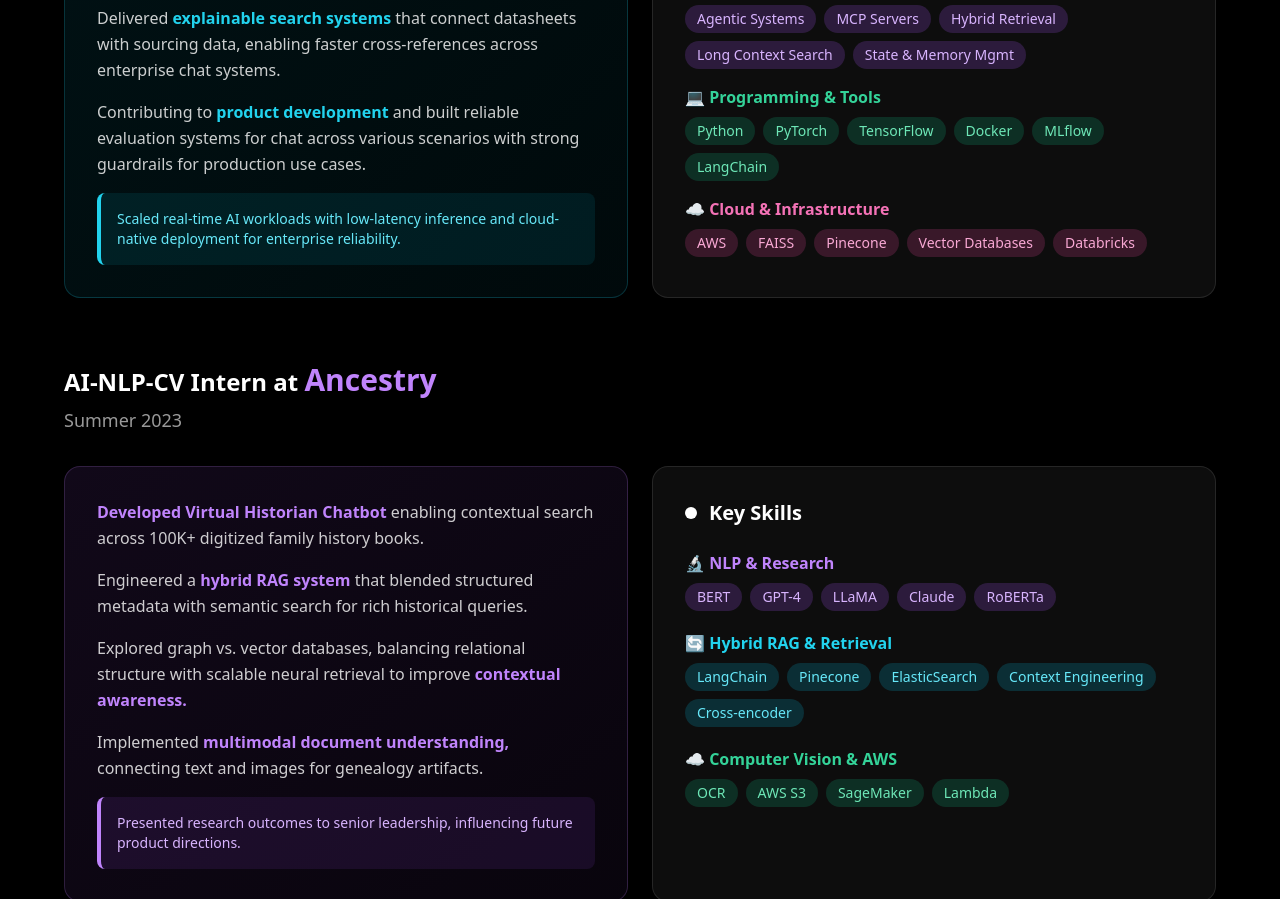
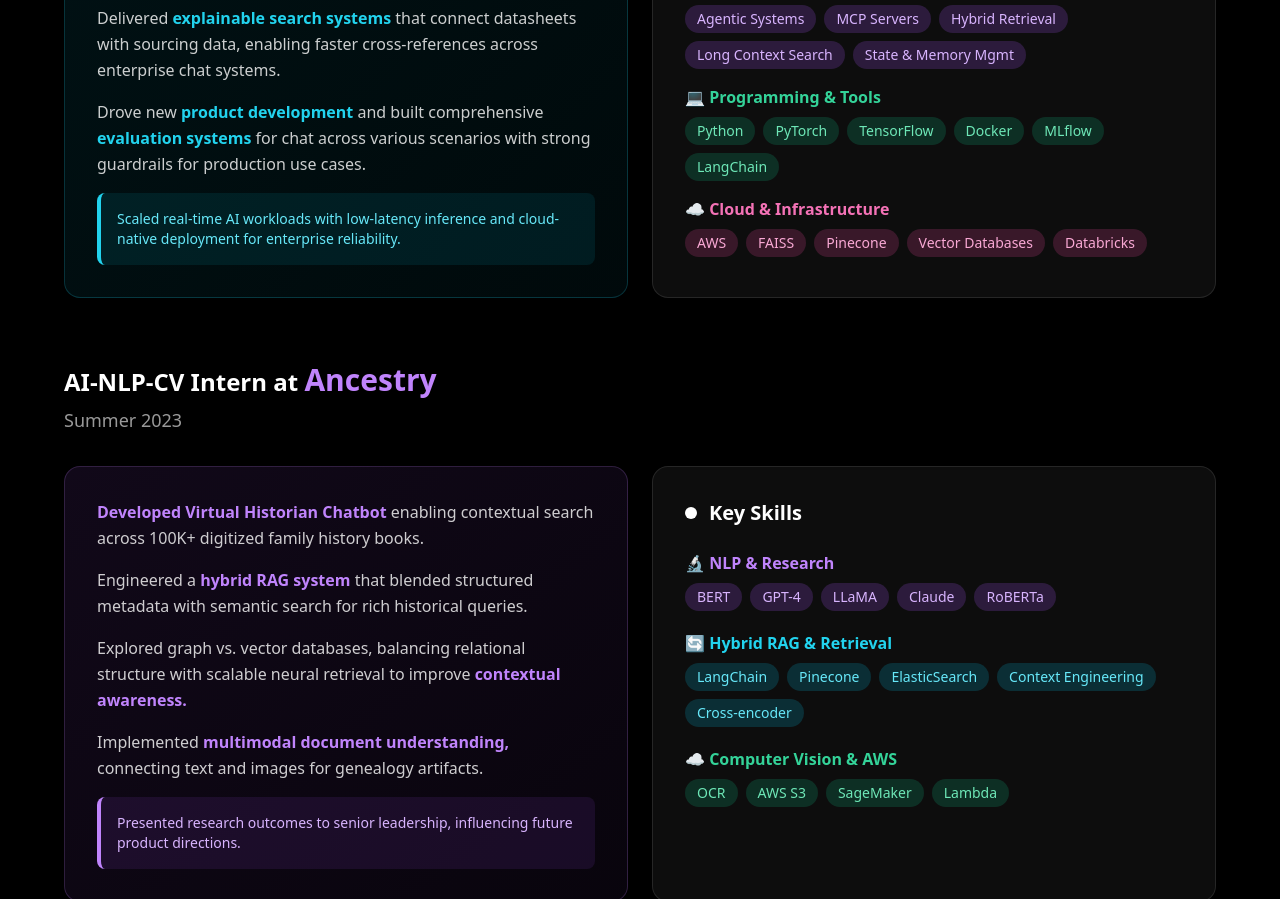
Before and after one commit to snehamishra4321/portfolio-website, a React (Vite) app: page / in a window 1280 px wide. Shown: the part 2380-3279 px from the top of the page. Built offline with nearby package versions, Linux system fonts and the light colour scheme.

Commit message:
Update Wizerr content with 'Drove new product development', highlight evaluation, and use better word than reliable
cgen-11f86213eac842d19e340143a9a10e72

```diff
--- a/client/pages/Index.tsx
+++ b/client/pages/Index.tsx
@@ -564,7 +564,7 @@ export default function Index() {
                     Delivered <span className="text-cyan-400 font-semibold">explainable search systems</span> that connect datasheets with sourcing data, enabling faster cross-references across enterprise chat systems.
                   </p>
                   <p className="text-white/80 leading-relaxed">
-                    Contributing to <span className="text-cyan-400 font-semibold">product development</span> and built reliable evaluation systems for chat across various scenarios with strong guardrails for production use cases.
+                    Drove new <span className="text-cyan-400 font-semibold">product development</span> and built comprehensive <span className="text-cyan-400 font-semibold">evaluation systems</span> for chat across various scenarios with strong guardrails for production use cases.
                   </p>
                   <div className="bg-cyan-500/10 rounded-lg p-4 border-l-4 border-cyan-400">
                     <p className="text-cyan-300 font-medium text-sm">
```
